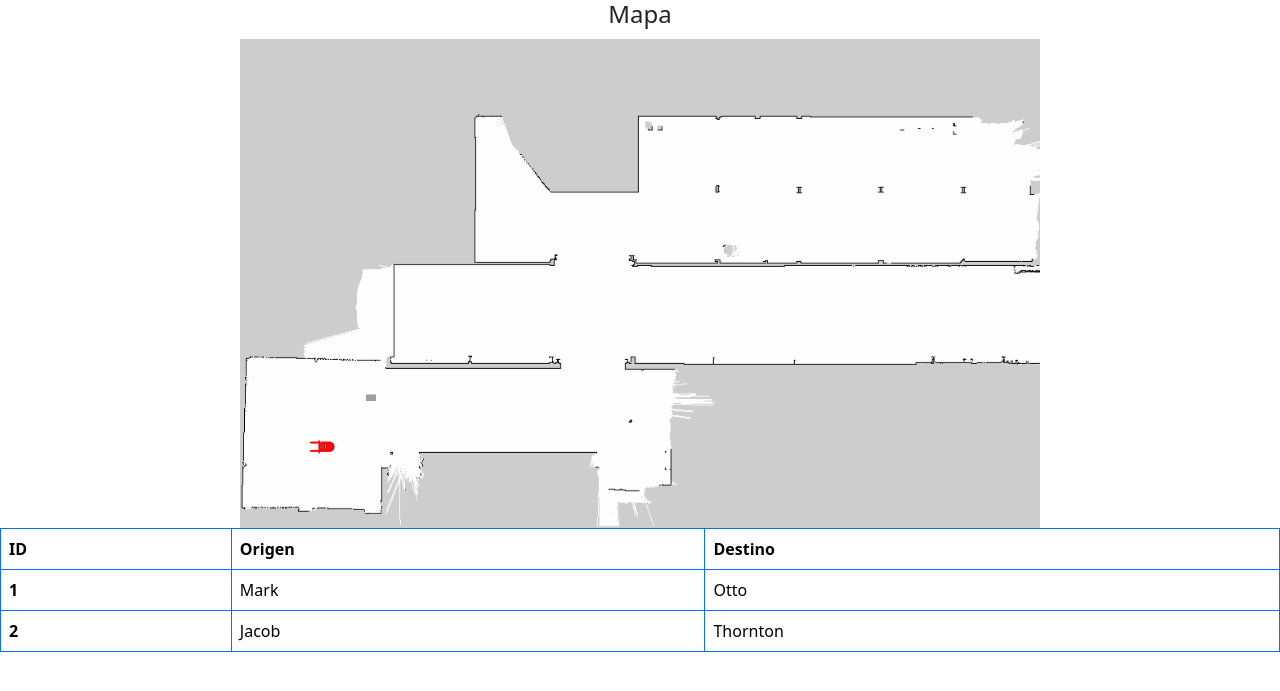
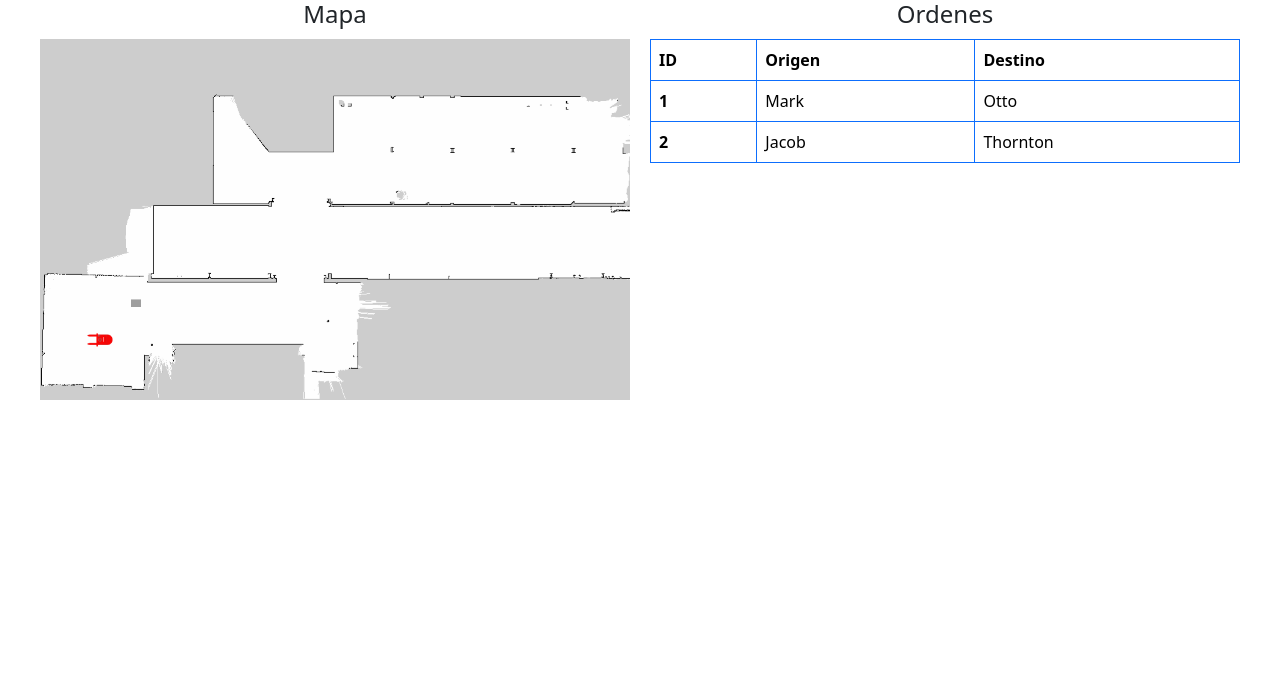
Before and after one commit to Leuncio/VISU-5.1, a Flask app: page / in a window 1280 px wide. Shown: the top 691 px of the page. Run offline with Flask 3, Linux system fonts and the light colour scheme; grey boxes are pictures that could not be loaded.

Commit message:
Mapa al lado de la tabela de ordenes

```diff
--- a/app/static/styles.css
+++ b/app/static/styles.css
@@ -1,3 +1,30 @@
+.layout-container {
+    display: flex;
+    justify-content: space-between;
+    align-items: flex-start;
+    gap: 20px;
+    flex-wrap: wrap; /* empilha no mobile */
+    max-width: 1200px;
+    margin: 0 auto;
+}
+
+.map-container,
+.ordenes-container {
+    flex: 1 1 48%;
+    max-width: 48%;
+}
+
+@media (max-width: 768px) {
+    .map-container,
+    .ordenes-container {
+        flex: 1 1 100%;
+        max-width: 100%;
+    }
+}
+
+
+/* map */
+
 .map-container {
     width: 100%;
     max-width: 800px;
@@ -38,3 +65,18 @@
     transform: translate(-50%, -50%);
     pointer-events: none;
 }
+
+
+/* ordenes */
+
+.ordenes-container {
+    width: 100%;
+    max-width: 800px;
+    margin: 0 auto;
+}
+
+.titulo-ordenes {
+    text-align: center;
+    font-size: 24px;
+    margin-bottom: 10px;
+}
--- a/app/templates/index.html
+++ b/app/templates/index.html
@@ -5,6 +5,7 @@
     <link rel="stylesheet" href="{{ url_for('static', filename='styles.css') }}">
 </head>
 <body>
+    <div class="layout-container">
         <!-- map -->
         <div class="map-container">
             <h1 class="titulo-mapa">Mapa</h1>
@@ -26,6 +27,8 @@
         </div>
 
         <!-- Lista de ordenes  -->
+        <div class="ordenes-container">
+            <h1 class="titulo-ordenes">Ordenes</h1>
             <table class="table table-bordered border-primary">
             <thead>
                 <tr>
@@ -47,6 +50,8 @@
                 </tr>
             </tbody>
             </table>
+        </div>
+    </div>
 
     {% include "footer.html" %}
 </body>
```
Lines whose indentation alone changed are shown as unchanged.
